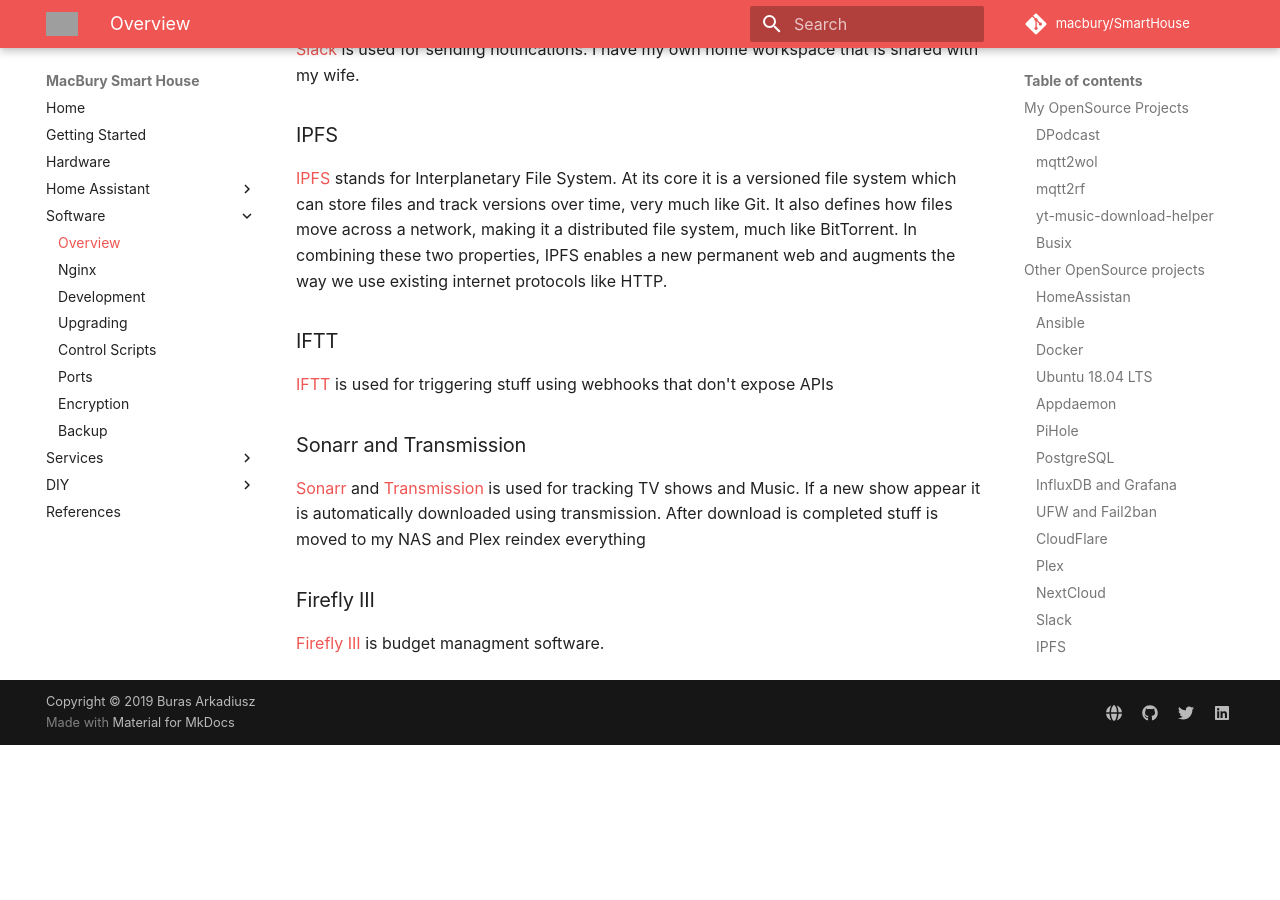
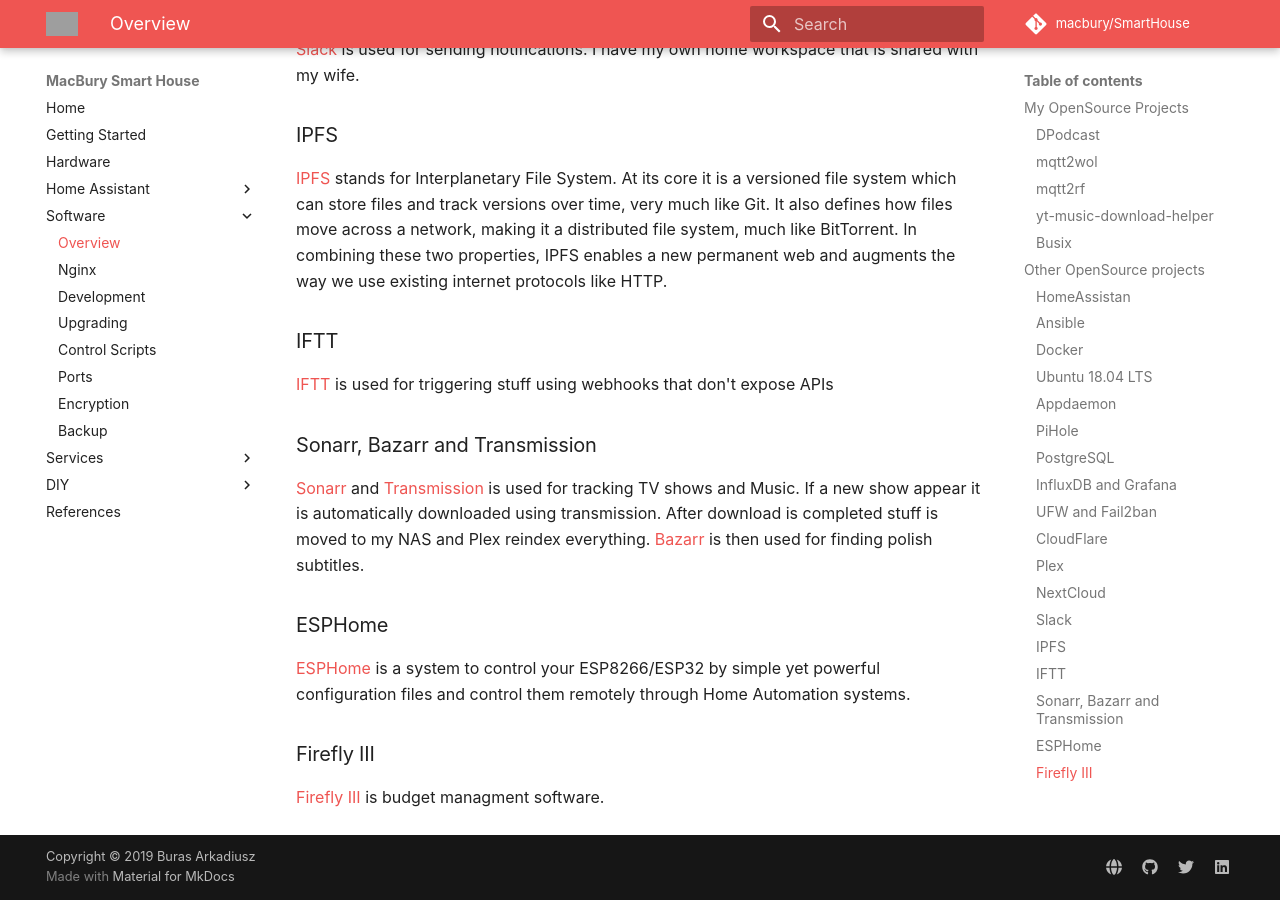
Before and after one commit to macbury/SmartHouse, an MkDocs documentation site: the page built from docs/Software/Overview.md, in a window 1280 px wide and 900 px high, scrolled down 3188 px. Built offline with MkDocs 1.6.1 and Material for MkDocs 9.7.7, drawn with Linux system fonts in a browser that asks for light colours; comment, search, counter and statistics services are not loaded; before the commit the page ends 3933 px from its top, so only the background shows below that; grey boxes are pictures that could not be loaded.

Commit message:
Added bazarr and esphome docs

```diff
--- a/docs/Software/Overview.md
+++ b/docs/Software/Overview.md
@@ -82,8 +82,11 @@
 ### IFTT
 [IFTT](https://ifttt.com/discover) is used for triggering stuff using webhooks that don't expose APIs
 
-### Sonarr and Transmission
-[Sonarr](https://sonarr.tv/) and [Transmission](https://transmissionbt.com/) is used for tracking TV shows and Music. If a new show appear it is automatically downloaded using transmission. After download is completed stuff is moved to my NAS and Plex reindex everything
+### Sonarr, Bazarr and Transmission
+[Sonarr](https://sonarr.tv/) and [Transmission](https://transmissionbt.com/) is used for tracking TV shows and Music. If a new show appear it is automatically downloaded using transmission. After download is completed stuff is moved to my NAS and Plex reindex everything. [Bazarr](https://www.bazarr.media/) is then used for finding polish subtitles.
+
+### ESPHome
+[ESPHome](https://esphome.io/) is a system to control your ESP8266/ESP32 by simple yet powerful configuration files and control them remotely through Home Automation systems.
 
 ### Firefly III
 [Firefly III](https://firefly-iii.org/) is budget managment software.
```
Also changed, not shown: docker-compose.yaml (+13 -9 lines), docs/index.md (+5 -1 lines), 4 other files.
